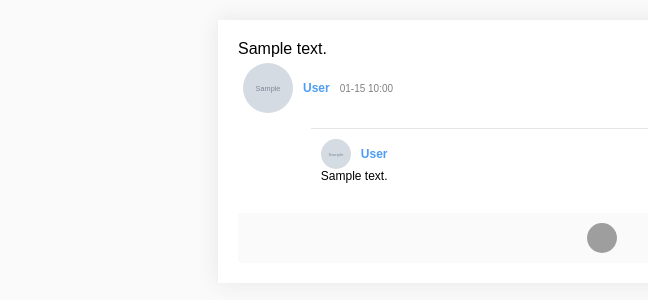
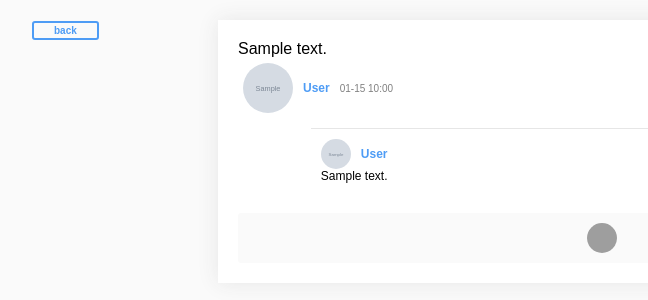
Before and after one commit to YauheniRusinchuk/developement_sweden, a Django app: template apps/templates/article/detail.html in a window 1280 px wide. Shown: the part 50-350 px from the top of the page, without its empty margins (38-686 px from the left). Run offline with Django 3.2, Linux system fonts and the light colour scheme; the template is opened without the code that fills it: most values are stand-ins (such as "Sample title", 1, 10 or a date in 2020); grey boxes marked "Sample" are stand-in pictures; some libraries are stand-ins or nearby versions; some web fonts are replaced; grey boxes are pictures that could not be loaded.

Commit message:
new btn back

```diff
--- a/apps/static/css/style.css
+++ b/apps/static/css/style.css
@@ -1211,3 +1211,21 @@ body {
     font-size: 12px;
     margin-bottom: 10px;
 }
+
+
+.btn_back {
+    position: absolute;
+    top: 70px;
+    left: 70px;
+}
+
+
+.btn_back span {
+    font-size: 10px;
+    font-weight: bold;
+    padding: 2px 20px;
+    border: 2px solid #4e9cf5;
+    color: #4e9cf5;
+    border-radius: 3px;
+    cursor: pointer;
+}
--- a/apps/templates/article/detail.html
+++ b/apps/templates/article/detail.html
@@ -4,6 +4,7 @@
 
 {% block content %}
 {% include 'header.html' %}
+{% include 'backup.html' %}
 <div class="detail_article">
     <p>{{article.text}}</p>
     <div class="detail_article_info">
--- /dev/null
+++ b/apps/templates/backup.html
@@ -0,0 +1,3 @@
+<div class="btn_back">
+    <span onclick="window.history.back()" >back</span>
+</div>
--- a/apps/templates/profile/newpost.html
+++ b/apps/templates/profile/newpost.html
@@ -3,7 +3,7 @@
 
 {% block content %}
 {% include 'header.html' %}
-
+{% include 'backup.html' %}
 <div class="new_post_container">
     {% if profile.avatar %}
         <img src="{{profile.avatar.url}}" width="50px" height="50px" />
--- a/apps/templates/profile/settings.html
+++ b/apps/templates/profile/settings.html
@@ -4,7 +4,7 @@
 {% block content %}
 
 {% include 'header.html' %}
-
+{% include 'backup.html' %}
 <div class="settings_container">
 
   <h3> You can change some settings.</h3>
```
